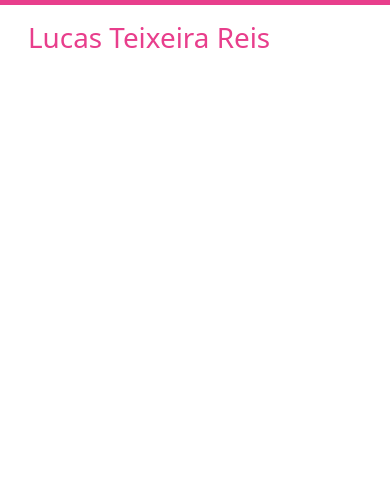
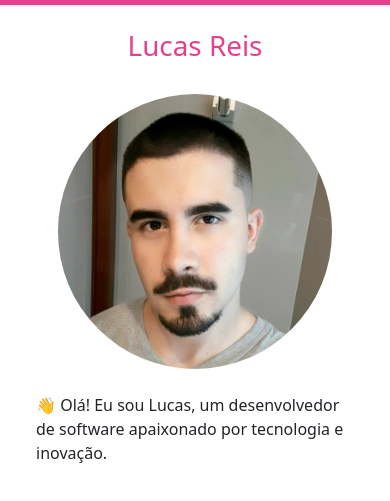
Before and after one commit to ICEI-PUC-Minas-PPLCC-TI/ppl-cc-ti1-2024-1-g-woove, a plain HTML site: page codigo/devPage.html in a window 390 px wide. Shown: the part 51-552 px from the top of the page. Drawn offline with nearby package versions, Linux system fonts and the light colour scheme; files that its build step writes are made by us from their sources.

Commit message:
Perfil Mobile Desenvolvedores Pronto

```diff
--- a/codigo/assets/css/lucasReis.css
+++ b/codigo/assets/css/lucasReis.css
@@ -1,3 +1,3 @@
 .wooveTitles {
-    color: #e83e8c;
+    color: #e83e8c !important;
 }
--- a/codigo/devPage.html
+++ b/codigo/devPage.html
@@ -5,7 +5,7 @@
     <meta name="viewport" content="width=device-width, initial-scale=1.0">
     <title>Document</title>
     <link href="https://cdn.jsdelivr.net/npm/bootstrap@5.3.3/dist/css/bootstrap.min.css" rel="stylesheet" integrity="sha384-QWTKZyjpPEjISv5WaRU9OFeRpok6YctnYmDr5pNlyT2bRjXh0JMhjY6hW+ALEwIH" crossorigin="anonymous">
-    <link rel="stylesheet" href="lucasReis.css">
+    <link rel="stylesheet" href="./assets/css/lucasReis.css">
 </head>
 <body>
     <nav class="navbar navbar-expand-lg" data-bs-theme="dark" style="background-color: #e83e8c;">
@@ -42,10 +42,20 @@
     </nav>
     <div class="container-fluid">
         <div class="row">
-            <div class="col">
-                <h1 id="devName"class="mt-3 ms-3 wooveTitles" style="color: #e83e8c"> Lucas Teixeira Reis</h1>
+            <div class="col-12">
+                <h1 id="devName"class="mt-4 wooveTitles text-center"> Lucas Reis</h1>
             </div>
 
+        </div>
+        <div class="row mt-4">
+            <div class="col-12 col-md-3 col-lg-3 text-center">
+                <img src="./assets/images/sobreNosImages/lucasReisPhoto.png" alt="foto do Desenvolvedor" class="rounded-circle w-75">
+            </div>
+            <div class="col-12">
+                <p class="pt-4 px-4">
+                    👋 Olá! Eu sou Lucas, um desenvolvedor de software apaixonado por tecnologia e inovação.
+                </p>
+            </div>
         </div>
 
     </div>
```
